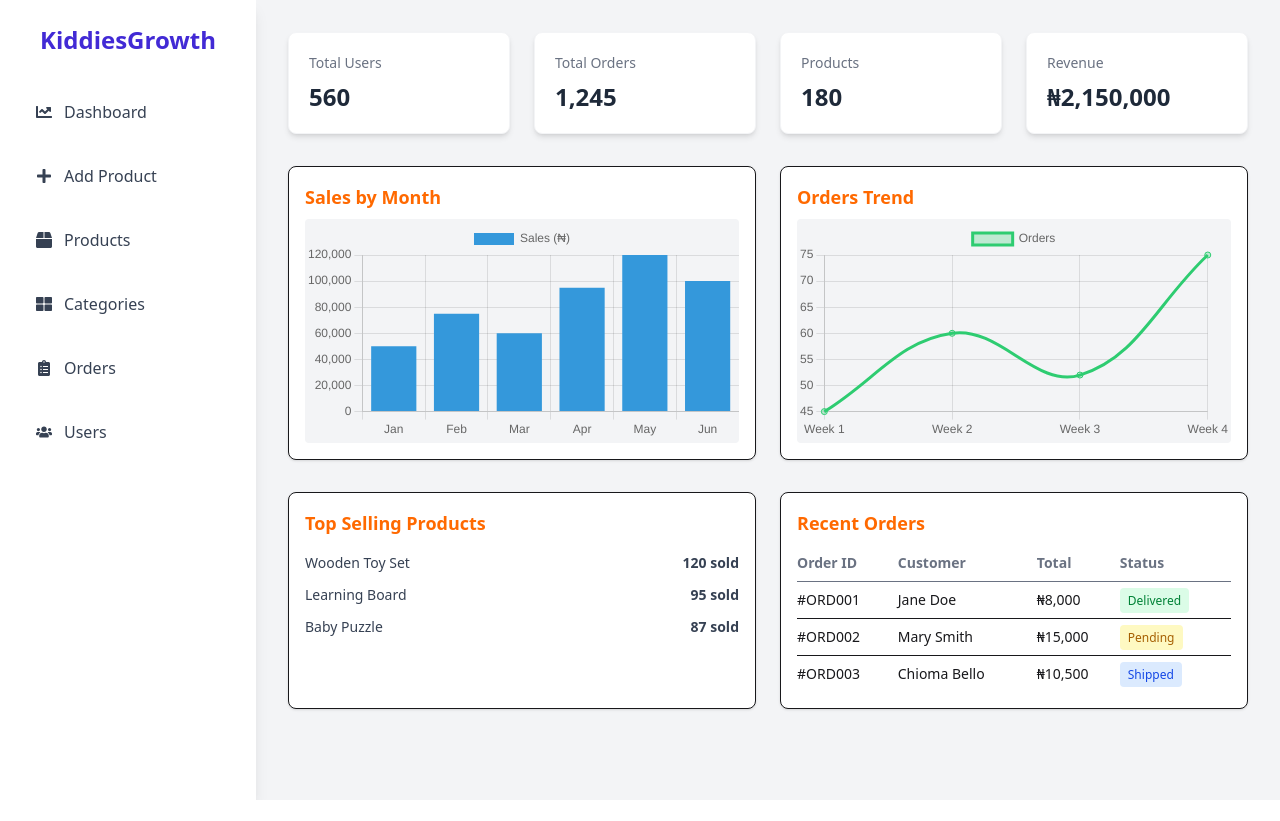
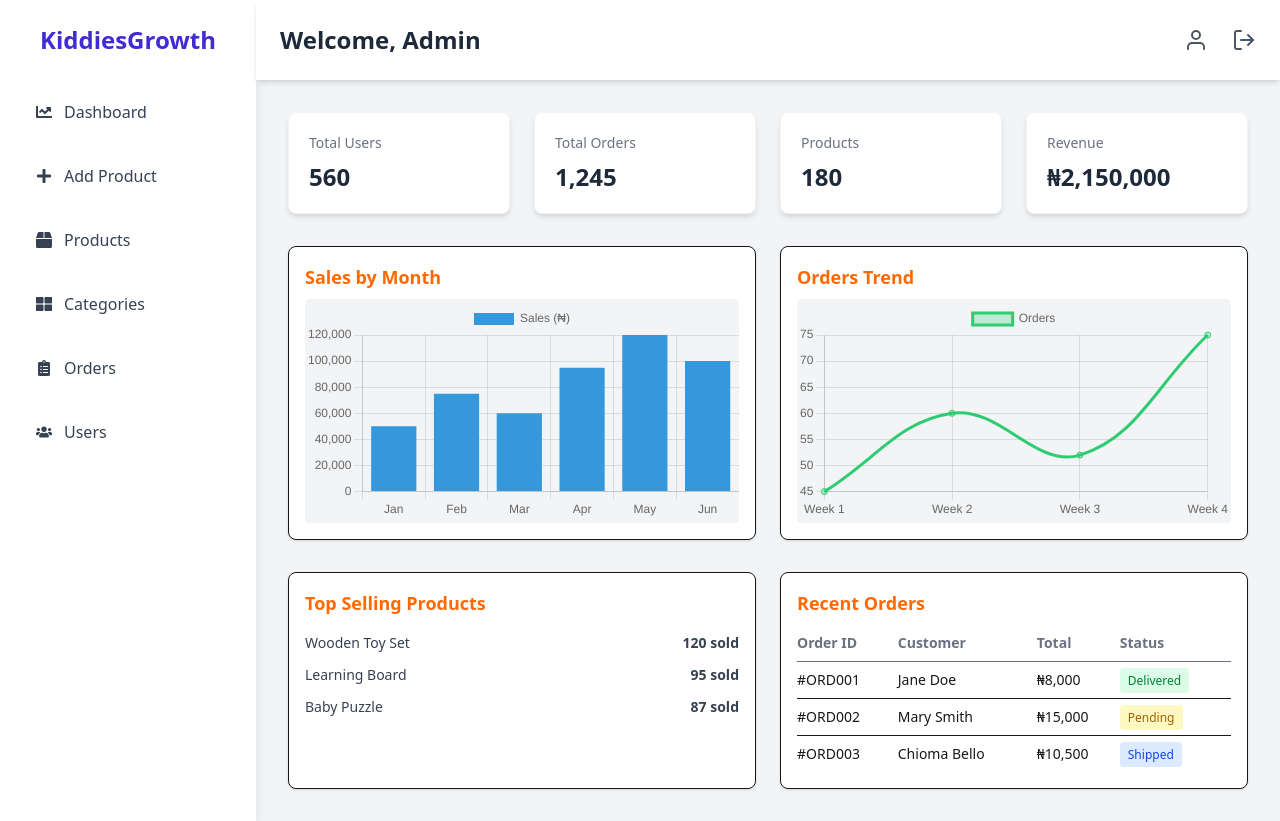
Before and after one commit to Kkebuka/kiddiesgrowth, a React (Vite) app: page /admin in a window 1280 px wide. Before the commit the page ends 800 px from the top, so only its background shows below. Built offline with nearby package versions, Linux system fonts and the light colour scheme.

Commit message:
admin header added

```diff
--- a/src/admin/pages/dashoardPage.jsx/DashboardPage.tsx
+++ b/src/admin/pages/dashoardPage.jsx/DashboardPage.tsx
@@ -9,12 +9,13 @@ import {
   FaThLarge,
   FaChartLine,
 } from "react-icons/fa";
+import AdminHeader from "../../../components/layout/AdminHeader";
 
 export default function DashboardPage() {
   return (
     <div className="flex min-h-screen bg-gray-100">
       {/* Sidebar */}
-      <aside className="w-64 bg-white text-white p-6 shadow-lg">
+      <aside className="w-64 bg-white text-white p-6 shadow-lg overflow-y-clip">
         <h1 className="text-2xl text-primary font-bold mb-8 text-center">
           KiddiesGrowth
         </h1>
@@ -86,8 +87,11 @@ export default function DashboardPage() {
       </aside>
 
       {/* Main Content */}
-      <main className="flex-1 p-8">
-        <Outlet />
+      <main className="flex-1">
+        <AdminHeader />
+        <div className=" p-8">
+          <Outlet />
+        </div>
       </main>
     </div>
   );
--- /dev/null
+++ b/src/components/layout/AdminHeader.tsx
@@ -0,0 +1,27 @@
+import React from "react";
+import { FiUser, FiLogOut } from "react-icons/fi";
+
+export default function AdminHeader() {
+  return (
+    <header className="w-full flex justify-between items-center px-6 py-6 bg-white shadow-md">
+      {/* Left Side: Welcome Message */}
+      <h1 className="text-2xl font-semibold text-gray-800">Welcome, Admin</h1>
+
+      {/* Right Side: Icons */}
+      <div className="flex items-center space-x-6 text-gray-600 text-xl">
+        <button
+          className="hover:text-blue-600 cursor-pointer text-2xl transition-colors"
+          title="Account"
+        >
+          <FiUser />
+        </button>
+        <button
+          className="hover:text-red-600 text-2xl cursor-pointer transition-colors"
+          title="Logout"
+        >
+          <FiLogOut />
+        </button>
+      </div>
+    </header>
+  );
+}
```
